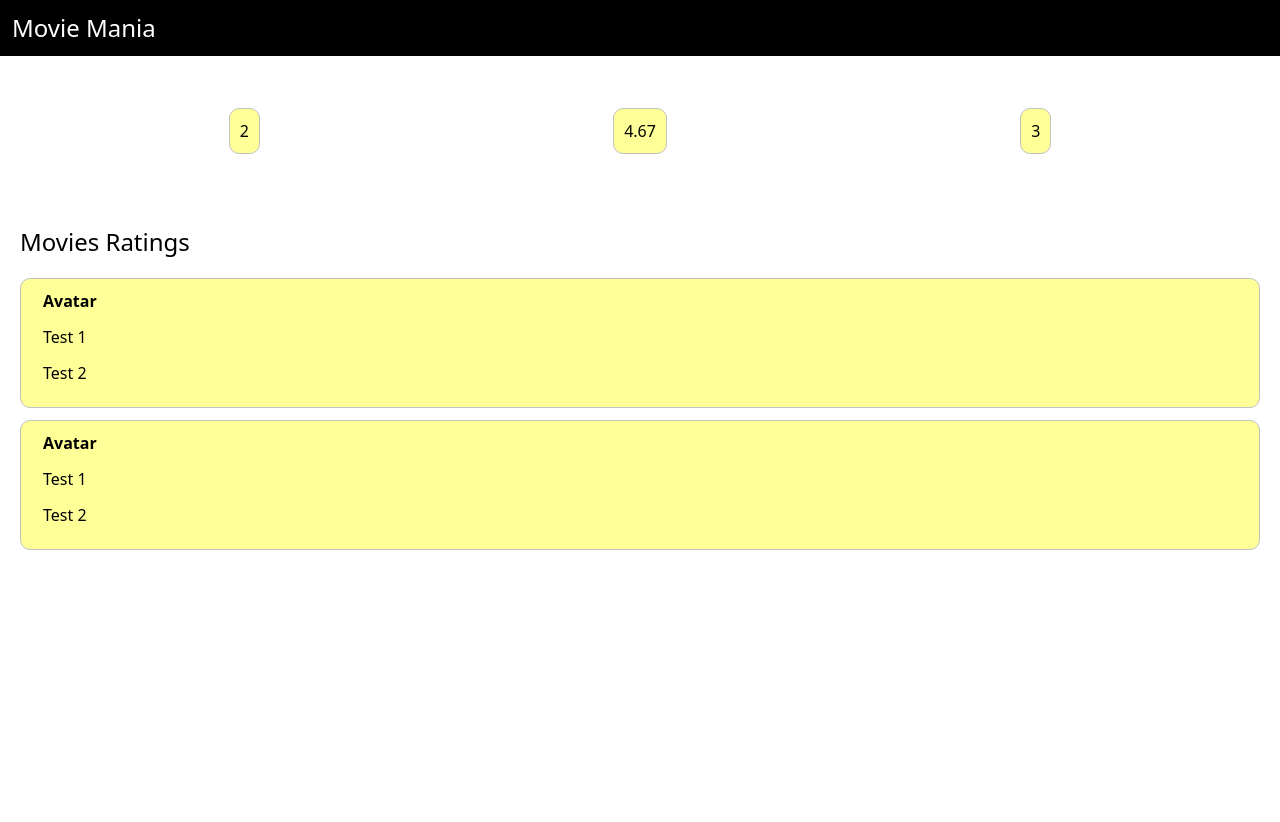
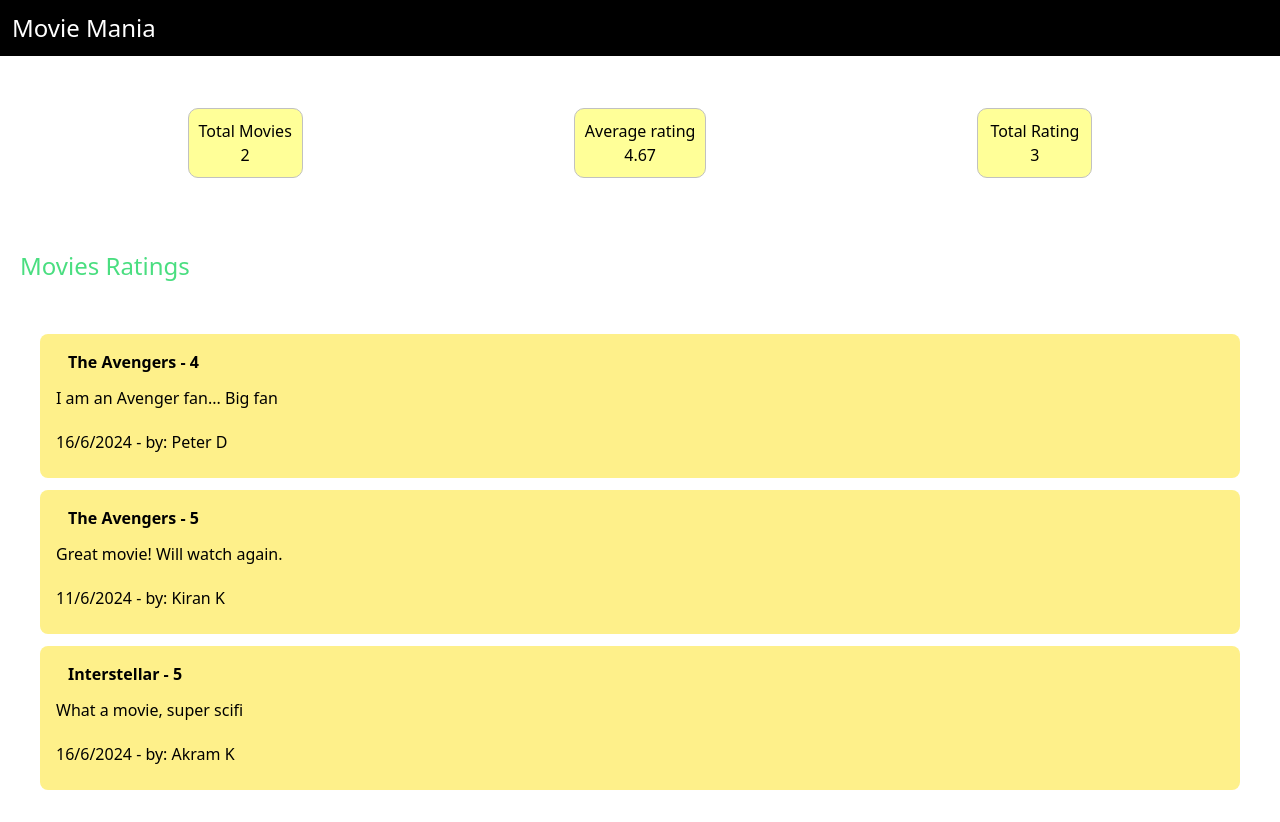
Before and after one commit to arafatmollah/JavaScript-Projects, a website with bundled scripts: page Movie Info/src/index.html in a window 1280 px wide. Before the commit the page ends 800 px from the top, so only its background shows below. Built offline with nearby package versions, Linux system fonts and the light colour scheme.

Commit message:
first task done

```diff
--- a/Movie Info/src/index.html
+++ b/Movie Info/src/index.html
@@ -8,34 +8,25 @@
     <title>Document</title>
 </head>
 <body>
-   <div class="container flex flex-col">
+   <div class="flex flex-col">
     <nav class="text-2xl bg-black text-white p-3">
         Movie Mania
     </nav>
     <div class="movie-info flex justify-around m-5 p-8">
         <div class="cards" id="tMovie">
-
+           <h3>Total Movies</h3>
         </div>
         <div class="cards" id="tAverage">
-
+            <h3>Average rating</h3>
         </div>
-        <div class="cards" id="tRating">
-
+        <div class="cards text-center px-3" id="tRating">
+            <h3>Total Rating</h3>
         </div>
     </div>
-    <div class="movie-ratings">
-        <h2 class="text-2xl m-5">Movies Ratings</h2>
-        <ul>
-            <li class="cards mx-5 my-3">
-                <p class="text-pretty mx-3 xl mb-3 font-semibold">Avatar</p>
-                <p class="mx-3 mb-3">Test 1</p>
-                <p class="mx-3 mb-3">Test 2</p>
-            </li>
-            <li class="cards mx-5 my-3">
-                <p class="text-pretty mx-3 xl mb-3 font-semibold">Avatar</p>
-                <p class="mx-3 mb-3">Test 1</p>
-                <p class="mx-3 mb-3">Test 2</p>
-            </li>
+    <div class="movie-ratings" id="movieList">
+        <h2 class="text-2xl m-5 text-green-400">Movies Ratings</h2>
+        <ul class="card p-5">
+
         </ul>
     </div>
    </div>
--- a/Movie Info/src/index.js
+++ b/Movie Info/src/index.js
@@ -2,7 +2,8 @@ import { getReviews } from "./data.js";
 
 function init(){
     const movieReviews = getReviews();
-    paintStatistics(movieReviews)
+    paintStatistics(movieReviews);
+    paintmovieReviews(movieReviews)
 }
 
 function paintStatistics(movieReviews){
@@ -27,9 +28,40 @@ function paintStatistics(movieReviews){
 
 function addStats(elem, value){
     let spanEl = document.createElement("span");
-    spanEl.classList.add('3xl')
+    spanEl.classList.add('3xl', 'p-3')
     spanEl.innerText = value;
     elem.appendChild(spanEl)
+}
+
+function paintmovieReviews(movieReviews){
+    let movieReviewsData = movieReviews.flat();
+    console.log(movieReviewsData)
+
+    let movieReviewsEl = document.querySelector("#movieList UL");
+    console.log(movieReviewsEl)
+
+    movieReviewsData.map((movie)=>{
+        let listEl = document.createElement('li');
+        listEl.classList.add('card','mx-5', 'my-3', 'p-4', 'bg-yellow-200', 'rounded-lg');
+
+        let createTitleEl = document.createElement('p');
+        createTitleEl.classList.add('text-pretty', 'mx-3', 'xl', 'mb-3', 'font-semibold');
+        createTitleEl.innerText = `${movie.title} - ${movie.rating}`
+        listEl.appendChild(createTitleEl);
+
+        let createContents= document.createElement('p');
+        createContents.classList.add('my-3');
+        createContents.innerText = movie.content;
+        listEl.appendChild(createContents);
+
+        let reviewsTime = document.createElement('p');
+        reviewsTime.classList.add('text-grey-100','py-2');
+        reviewsTime.innerText = `${new Intl.DateTimeFormat('en-IN').format(movie.on)}  -  by: ${movie.by}`
+        listEl.appendChild(reviewsTime)
+
+
+        movieReviewsEl.appendChild(listEl)
+    })
 }
 
 
--- a/Movie Info/src/input.css
+++ b/Movie Info/src/input.css
@@ -8,5 +8,12 @@
         border-radius: 10px;
         background-color: rgb(255, 255, 152);
         padding: 10px;
+        border-radius: 10px;
+        text-align: center;
+        margin: 0px 5px;
     }
 }
+*{
+    margin: 0;
+    padding: 0;
+}
```
Also changed, not shown: Movie Info/src/output.css.
